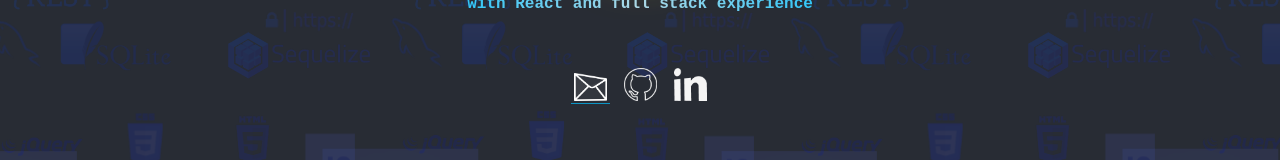
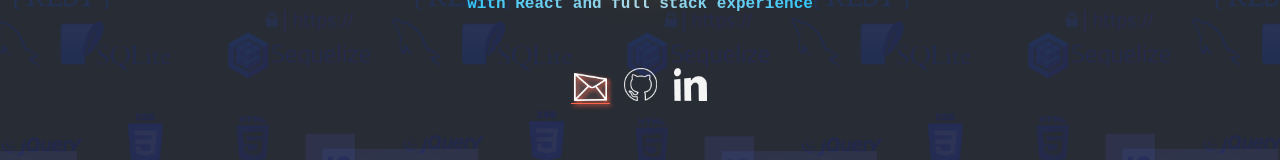
Before and after one commit to gitrobertpm/rpm-portfolio-2022, a React (Create React App) app: page /home in a window 1280 px wide. In both pictures the pointer is over the link 590 px from the left and 589 px from the top of the page. Shown: the part 502-662 px from the top of the page. Built offline with nearby package versions, Linux system fonts and the light colour scheme.

Commit message:
Fine tuning home page

```diff
--- a/src/css/App.css
+++ b/src/css/App.css
@@ -102,7 +102,8 @@
 }
 
 .header-contact-link-box a:hover {
-  border-bottom-color: rgba(0, 191, 255, 0.7);
+  border-bottom-color: tomato;
+  filter: drop-shadow(2px 2px 2px tomato);
 }
 
 .header-contact-link-box img {
```
